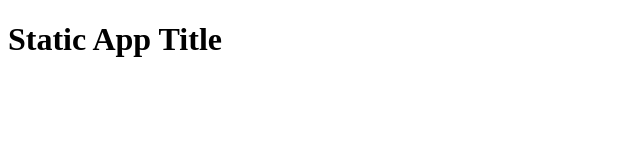
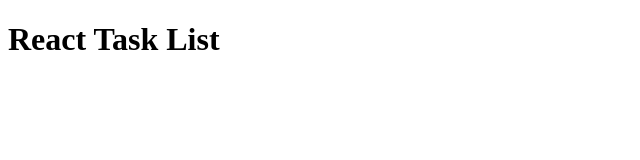
Before and after one commit to christopherstock/NodeAdvancedPrimer, a React app: page / in a window 1280 px wide. Shown: the top 160 px of the page, without its empty margins (0-640 px from the left). Built offline with nearby package versions, Linux system fonts and the light colour scheme; the HTML template or start-up script is replaced by a standard one.

Commit message:
Added properties.

```diff
--- a/src/de/computy/react-primer/App.tsx
+++ b/src/de/computy/react-primer/App.tsx
@@ -5,7 +5,7 @@
     /**
     *   The entire application component.
     */
-    export class App extends React.Component<any, any>
+    export class App extends React.Component<rp.AppProps, any>
     {
         /**
         *   Being invoked every time this component renders.
@@ -19,7 +19,7 @@
             return <div>
 
                 { /* title */ }
-                <h1 id="appTitle">Static App Title</h1>
+                <h1 id="appTitle">{ this.props.title }</h1>
 
             </div>;
         }
--- /dev/null
+++ b/src/de/computy/react-primer/AppProps.ts
@@ -0,0 +1,9 @@
+
+    /**
+    *   All properties of the 'App' component.
+    */
+    export interface AppProps
+    {
+        /** The application title. */
+        title :string;
+    }
--- a/src/de/computy/react-primer/index.ts
+++ b/src/de/computy/react-primer/index.ts
@@ -1,2 +1,3 @@
 
     export * from './App';
+    export * from './AppProps';
--- a/src/index.tsx
+++ b/src/index.tsx
@@ -9,6 +9,8 @@
     {
         console.log( 'window.onload() invoked test' );
 
+        const APP_TITLE:string = 'React Task List';
+
         // create a main container and append to it to the body
         const mainContainer:HTMLDivElement = document.createElement( 'div' );
         mainContainer.id = 'mainContainer';
@@ -16,7 +18,9 @@
 
         // render the App component into the main container
         ReactDOM.render(
-            <rp.App />,
+            <rp.App
+                title={ APP_TITLE }
+            />,
             mainContainer
         );
     };
```
